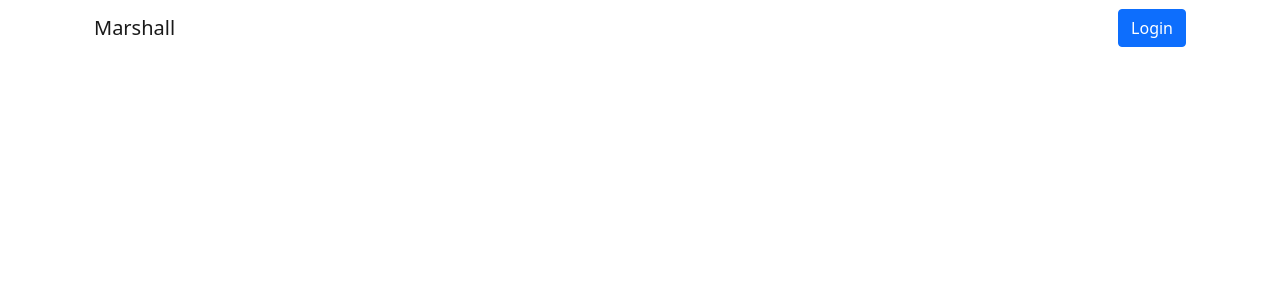
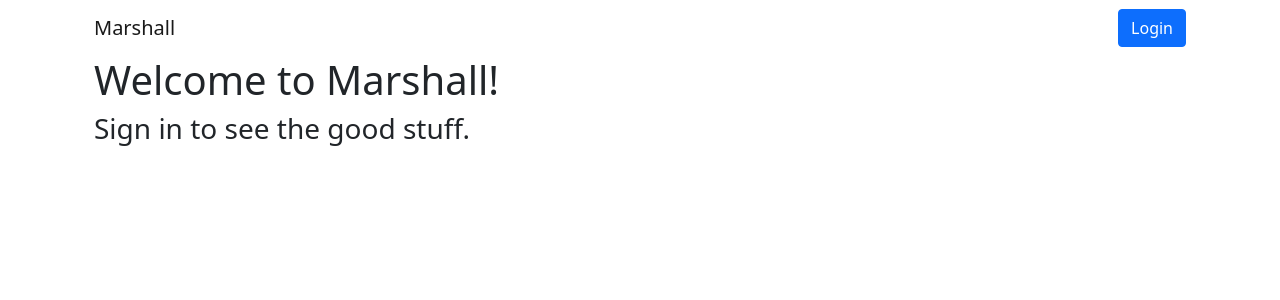
Before and after one commit to markbradley27/marshall, a React (Create React App) app in the folder app/: page / in a window 1280 px wide. Shown: the top 300 px of the page. Built offline with nearby package versions, Linux system fonts and the light colour scheme; no server answers.

Commit message:
Add homepage and dashboard component and tighten up the auth flow.

```diff
--- a/app/src/App.tsx
+++ b/app/src/App.tsx
@@ -1,26 +1,31 @@
 import Container from "react-bootstrap/Container";
-import { BrowserRouter, Route, Switch } from "react-router-dom";
+import { BrowserRouter, Redirect, Route, Switch } from "react-router-dom";
 
 import "./App.scss";
 import Activity from "./components/Activity";
+import Dashboard from "./components/Dashboard";
+import Homepage from "./components/Homepage";
 import Login from "./components/Login";
-import Logout from "./components/Logout";
 import Mountain from "./components/Mountain";
 import Navbar from "./components/Navbar";
-import { AuthProvider } from "./contexts/auth";
+import { useAuth } from "./contexts/auth";
 
 function App() {
+  const auth = useAuth();
+
   return (
-    <AuthProvider>
     <Container>
       <Navbar />
       <BrowserRouter>
         <Switch>
+          <Route exact path="/">
+            {auth.user != null ? <Redirect to="/dashboard" /> : <Homepage />}
+          </Route>
           <Route path="/login">
-              <Login />
+            {auth.user != null ? <Redirect to="/dashboard" /> : <Login />}
           </Route>
-            <Route path="/logout">
-              <Logout />
+          <Route path="/dashboard">
+            {auth.user != null ? <Dashboard /> : <Redirect to="/" />}
           </Route>
           <Route path="/activity/:activityId">
             <Activity />
@@ -31,7 +36,6 @@ function App() {
         </Switch>
       </BrowserRouter>
     </Container>
-    </AuthProvider>
   );
 }
 
--- /dev/null
+++ b/app/src/components/Dashboard.tsx
@@ -0,0 +1,7 @@
+import { useAuth } from "../contexts/auth";
+
+export default function Dashboard() {
+  const auth = useAuth();
+
+  return <h3> Welcome {auth.user?.displayName}</h3>;
+}
--- /dev/null
+++ b/app/src/components/Homepage.tsx
@@ -0,0 +1,10 @@
+import Container from "react-bootstrap/Container";
+
+export default function Homepage() {
+  return (
+    <Container>
+      <h1>Welcome to Marshall!</h1>
+      <h3>Sign in to see the good stuff.</h3>
+    </Container>
+  );
+}
--- a/app/src/components/Logout.tsx
+++ /dev/null
@@ -1,21 +0,0 @@
-import { useEffect } from "react";
-
-import { useAuth } from "../contexts/auth";
-
-function Logout() {
-  const auth = useAuth();
-
-  useEffect(() => {
-    if (auth.user != null) {
-      auth.logout();
-    }
-  });
-
-  if (auth.user != null) {
-    return <h2>Logging out...</h2>;
-  } else {
-    return <h2>Logged out.</h2>;
-  }
-}
-
-export default Logout;
--- a/app/src/components/UserControl.tsx
+++ b/app/src/components/UserControl.tsx
@@ -12,7 +12,7 @@ function UserControl() {
   } else {
     return (
       <DropdownButton title={auth.user.displayName} id="user-dropdown">
-        <Dropdown.Item href="/logout">Logout</Dropdown.Item>
+        <Dropdown.Item onClick={auth.logout}>Logout</Dropdown.Item>
       </DropdownButton>
     );
   }
--- a/app/src/index.tsx
+++ b/app/src/index.tsx
@@ -2,12 +2,15 @@ import React from "react";
 import ReactDOM from "react-dom";
 
 import App from "./App";
+import { AuthProvider } from "./contexts/auth";
 import "./firebase";
 import reportWebVitals from "./reportWebVitals";
 
 ReactDOM.render(
   <React.StrictMode>
-    <App />
+    <AuthProvider>
+      <App />
+    </AuthProvider>
   </React.StrictMode>,
   document.getElementById("root")
 );
```
Lines whose indentation alone changed are shown as unchanged.
